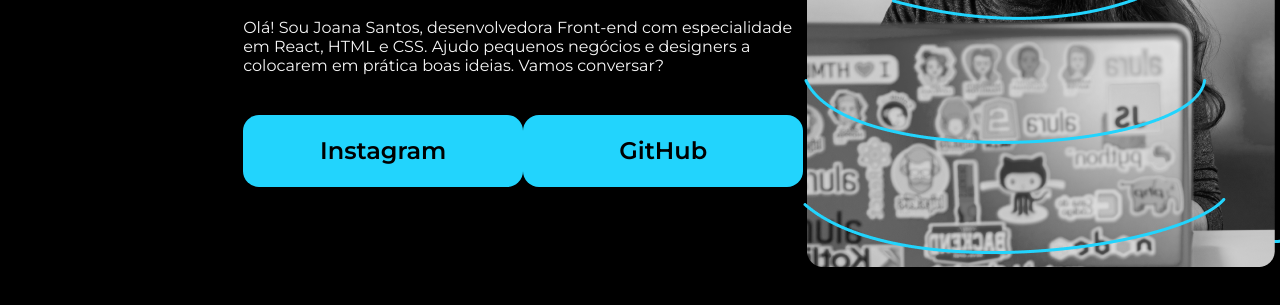
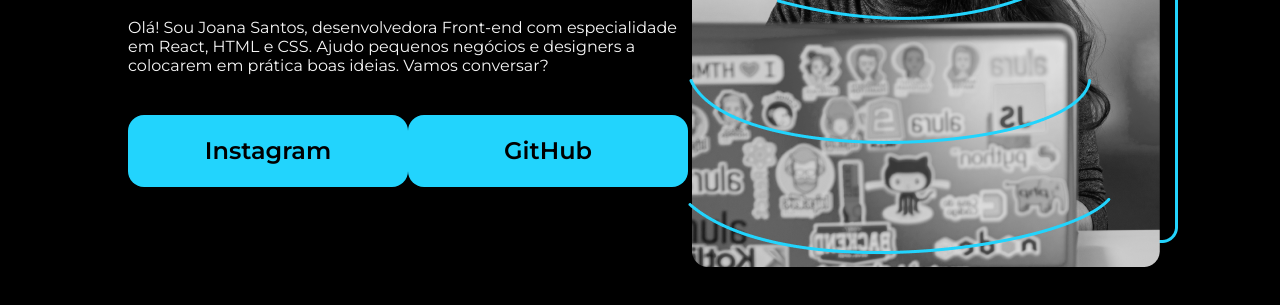
Before and after one commit to pesiqueiraa/Alura---HTML-e-CSS-miniproject, a plain HTML site: page Projetinho/index.html in a window 1280 px wide. Shown: the part 411-716 px from the top of the page. Drawn offline with nearby package versions, Linux system fonts and the light colour scheme.

Commit message:
second commit

```diff
--- a/Projetinho/style.css
+++ b/Projetinho/style.css
@@ -29,7 +29,7 @@ p {
     display: flex;
     align-items: center;
     justify-content: space-between;
-    margin: 10% 19%;
+    margin: 10%;
 }
 
 .conteudo {
@@ -41,7 +41,7 @@ p {
 
 button {
     border: none;
-    padding:21.5px;
+    padding:21.5px 0;
     color: black;
     background-color: #22D4FD;
     border-radius: 16px;
```
